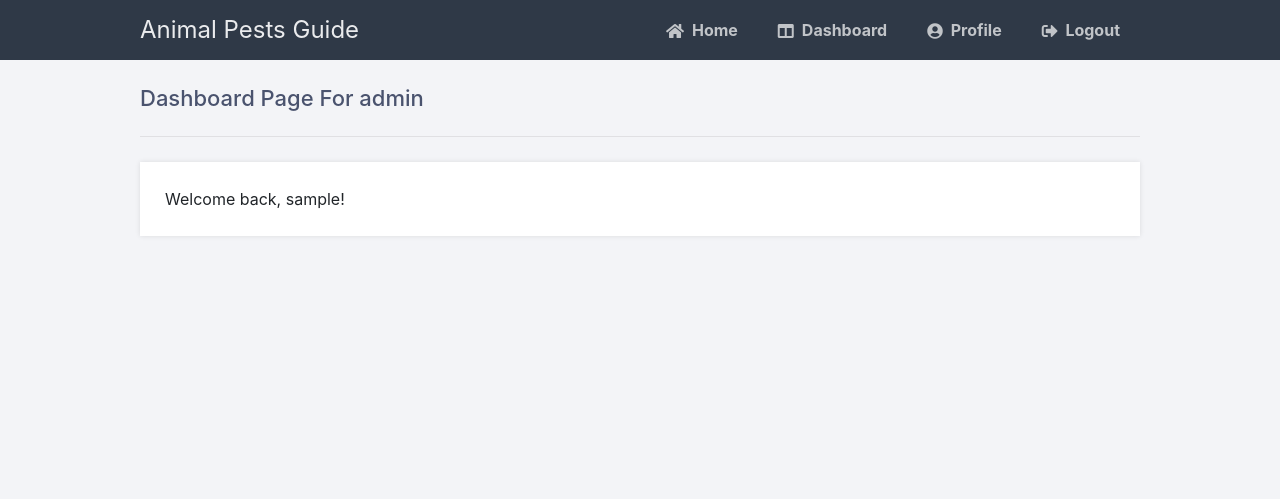
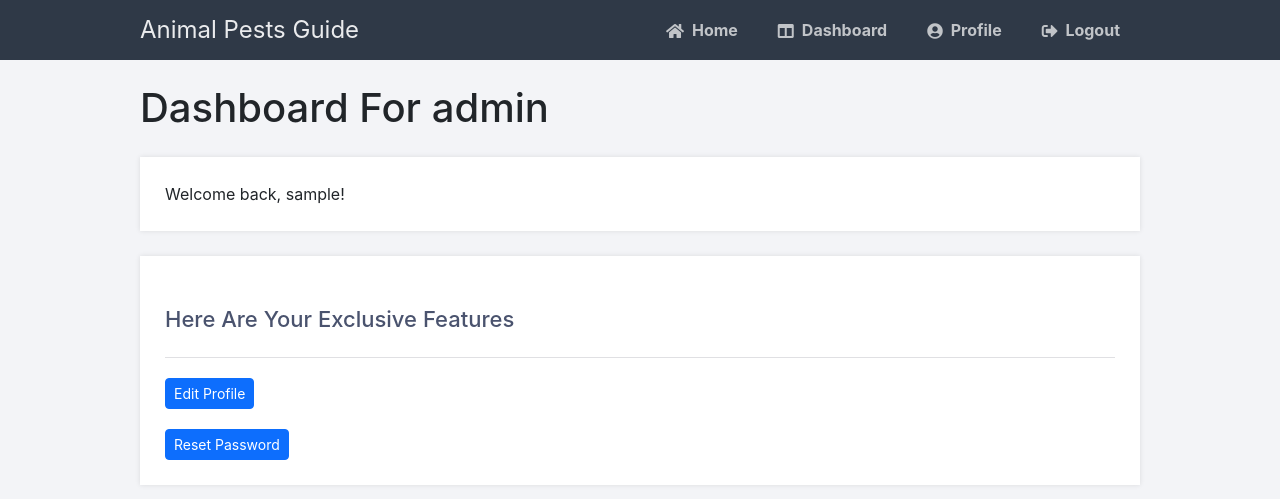
Before and after one commit to Cedar67/Biosecurity, a Flask app: template templates/dashboard_controller.html in a window 1280 px wide. Shown: the top 499 px of the page. Run offline with Flask 3, Linux system fonts and the light colour scheme; the template is opened without the code that fills it: most values are stand-ins (such as "Sample title", 1, 10 or a date in 2020).

Commit message:
add: update dashboard content

```diff
--- a/templates/dashboard_controller.html
+++ b/templates/dashboard_controller.html
@@ -3,6 +3,18 @@
 {% block title %}Dashboard{% endblock %}
 
 {% block content %}
-<h2>Dashboard Page For {{ role }}</h2>
+<br>
+<h1>Dashboard For {{ role }}</h1>
 <p>Welcome back, {{ username }}!</p>
+
+
+<div>
+    <h2>Here Are Your Exclusive Features</h2>
+    <p></p>
+    <a href="{{ url_for('profile_edit') }}" class="input-lg text-center btn btn-primary btn-sm">Edit Profile</a>
+    <p></p>
+    <a href="{{ url_for('password_reset') }}" class="input-lg text-center btn btn-primary btn-sm">Reset Password</a>
+</div>
+
+
 {% endblock %}
```
